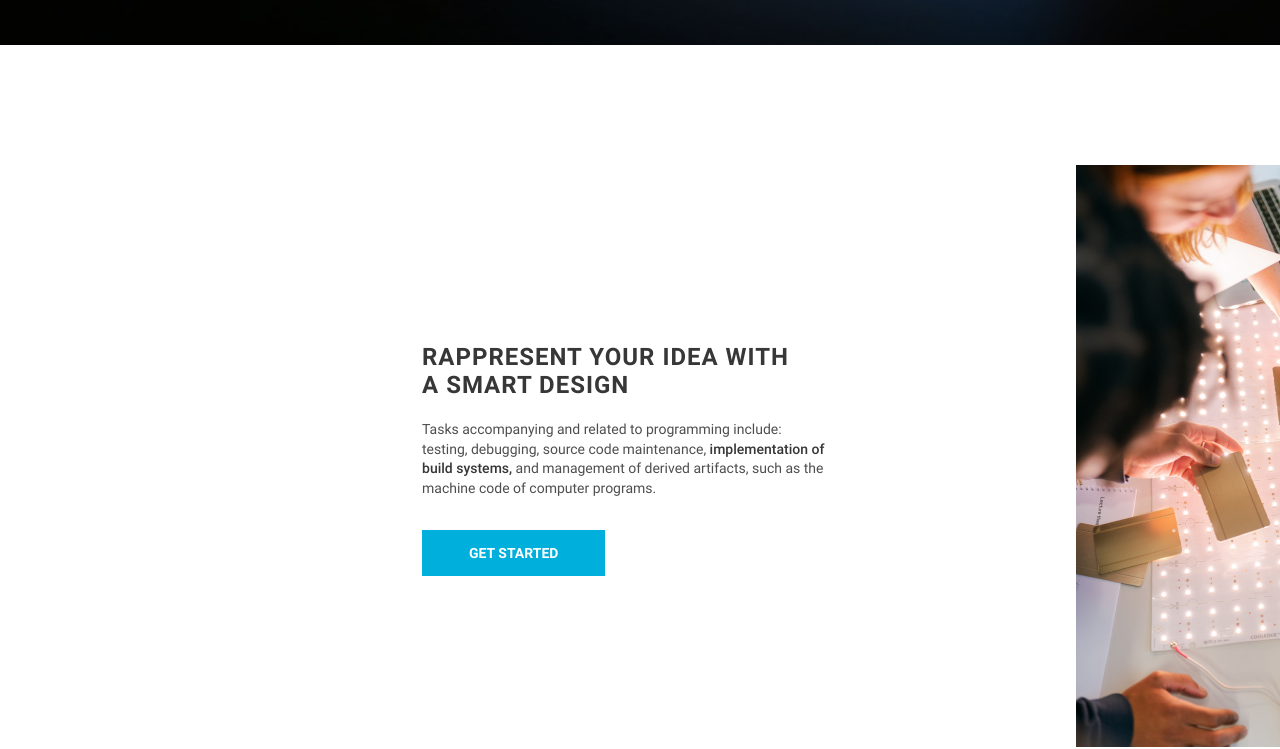
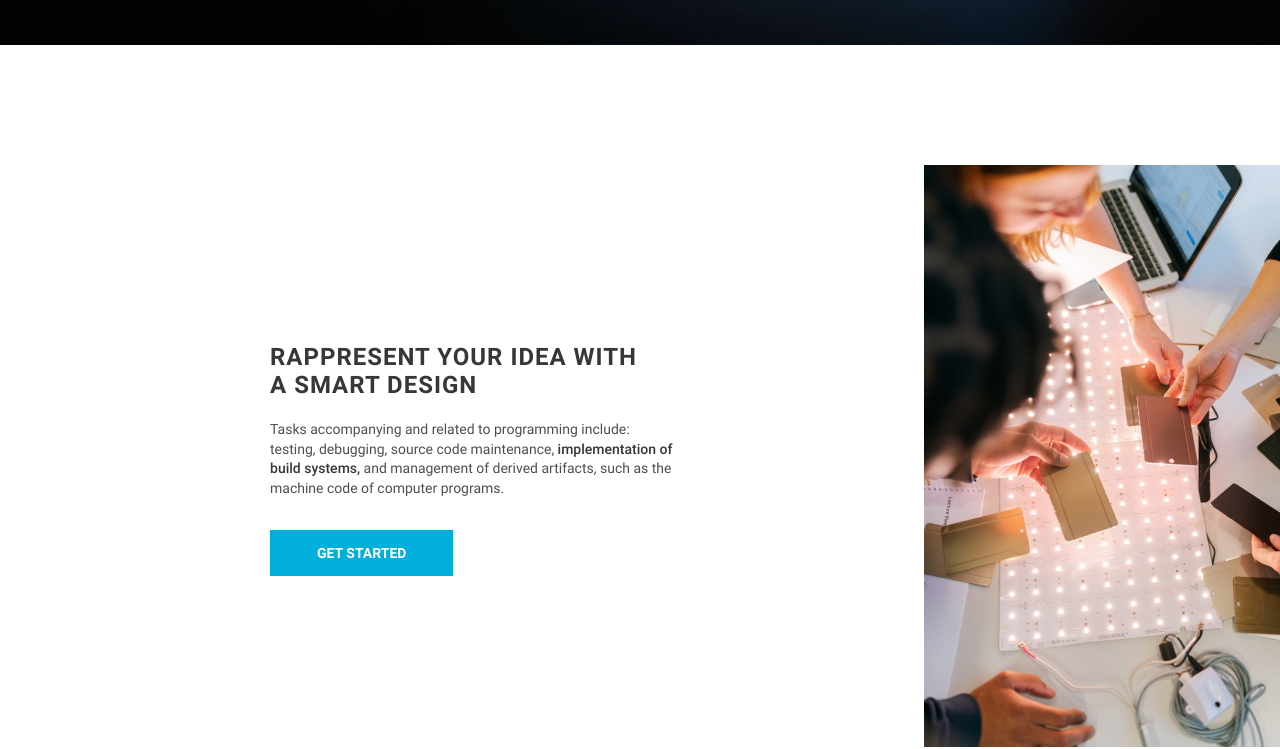
Before and after one commit to Signtone/webdev, a plain HTML site: page index.html in a window 1280 px wide. Shown: the part 699-1448 px from the top of the page. Drawn offline with Linux system fonts and the light colour scheme.

Commit message:
fix: a little margin fix

```diff
--- a/style.css
+++ b/style.css
@@ -185,7 +185,7 @@ a {
 .rappresent-text-block {
   height: 842px;
   width: 405px;
-  margin-left: 422px;
+  margin-left: 270px;
   padding-top: 298px;
 }
 
```
